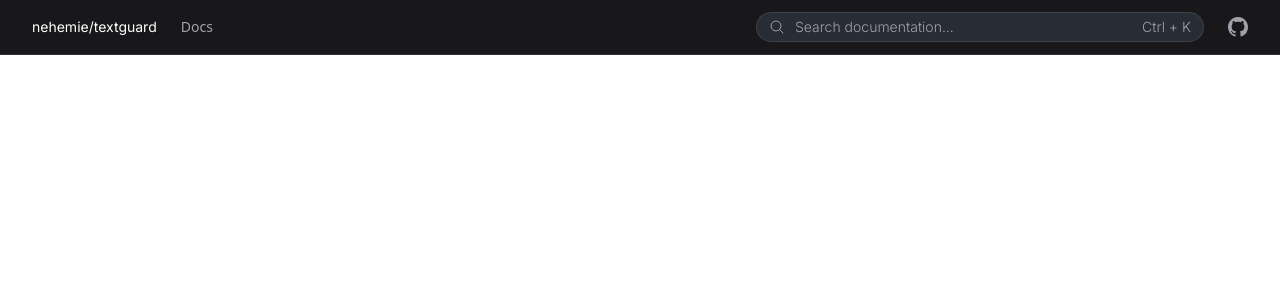
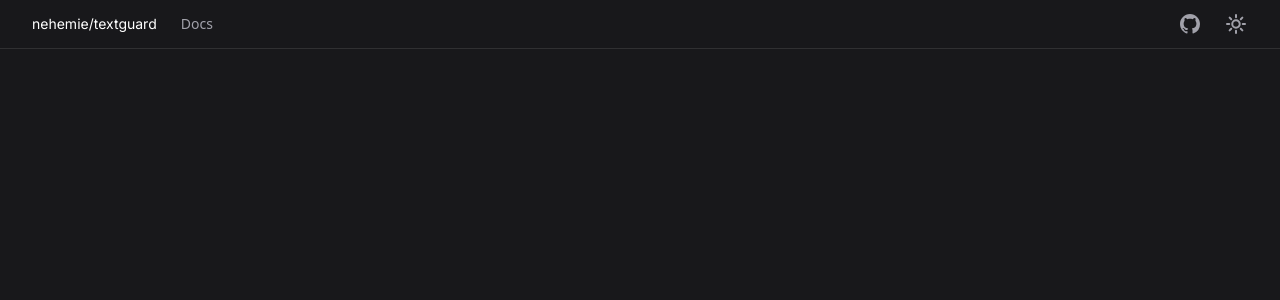
Before and after one commit to NehemieMbg/textguard-web-site, a Next.js app: page / in a window 1280 px wide. Shown: the top 300 px of the page. Built offline with nearby package versions, Linux system fonts and the light colour scheme.

Commit message:
Highlight navigation

```diff
--- a/app/components/Nav/Nav.tsx
+++ b/app/components/Nav/Nav.tsx
@@ -2,6 +2,7 @@
 
 import { navbar } from '@/app/constants';
 import { useRef, useState, useEffect, useContext } from 'react';
+import { usePathname } from 'next/navigation';
 import { Context } from '@/app/context/context';
 import Link from 'next/link';
 import GitHub from '../icons/GitHub';
@@ -11,9 +12,16 @@ import useClickOutside from '@/app/hooks/useClickOutside';
 import Search from '../icons/Search';
 import Hamburger from '../icons/Hamburger';
 import Xmark from '../icons/Xmark';
+import Moon from '../icons/Moon';
 
 const Nav = () => {
-  const { isMenuOpen, setIsMenuOpen } = useContext(Context);
+  const pathname = usePathname();
+  const { isMenuOpen, setIsMenuOpen, themeValue, setThemeValue } =
+    useContext(Context);
+
+  const pathArray = pathname.split('/');
+  const path = pathArray[1];
+  console.log(path);
 
   const [inputOpen, setInputOpen] = useState(false);
   const [isMac, setIsMac] = useState(false);
@@ -64,7 +72,7 @@ const Nav = () => {
           </div>
         )}
 
-        <Link href={'/docs'}>
+        <Link href={'/'}>
           <h1 className="font-md text-sm text-white">{navbar.logo}</h1>
         </Link>
 
@@ -75,14 +83,21 @@ const Nav = () => {
                 key={link.label}
                 className="hover:text-white transition-colors duration-200 font-light"
               >
-                <Link href={link.href}>{link.label}</Link>
+                <Link
+                  href={link.href}
+                  className={`${'/' + path === link.href ? 'text-white' : ''}`}
+                >
+                  {link.label}
+                </Link>
               </li>
             ))}
           </ul>
 
           <div className="flex gap-6 items-center">
             <div
-              className="flex items-center justify-between bg-[#282C34] px-[12px] py-1 lg:w-[448px] rounded-full cursor-pointer border-[0.5px] border-highlight-gray hover:border-action-gray-2 transition duration-200"
+              className={`flex items-center justify-between bg-[#282C34] px-[12px] py-1 lg:w-[448px] rounded-full cursor-pointer border-[0.5px] border-highlight-gray hover:border-action-gray-2 transition duration-200
+              ${pathname === '/' ? 'hidden' : ''}
+              `}
               onClick={() => setInputOpen(true)}
             >
               <div className="flex items-center gap-2.5">
@@ -108,9 +123,21 @@ const Nav = () => {
               <GitHub />
             </a>
 
-            {/* <div className="hover:text-white transition-colors duration-200 cursor-pointer">
-              <Sun />
-            </div> */}
+            {themeValue === 'dark' ? (
+              <div
+                className="hover:text-white transition-colors duration-200 cursor-pointer w-[24px]"
+                onClick={() => setThemeValue('light')}
+              >
+                <Sun />
+              </div>
+            ) : (
+              <div
+                className="hover:text-white transition-colors duration-200 cursor-pointer w-[24px]"
+                onClick={() => setThemeValue('dark')}
+              >
+                <Moon />
+              </div>
+            )}
           </div>
         </div>
       </nav>
--- a/app/components/Navigation/Navigation.tsx
+++ b/app/components/Navigation/Navigation.tsx
@@ -8,6 +8,7 @@ import { Context } from '@/app/context/context';
 import useClickOutside from '@/app/hooks/useClickOutside';
 
 const Navigation = () => {
+  const pathname = usePathname();
   const { isMenuOpen, setIsMenuOpen } = useContext(Context);
   const navigationRef = useRef<HTMLDivElement | null>(null);
 
@@ -16,14 +17,6 @@ const Navigation = () => {
     // ensure access to window.innerWidth if window exists
     typeof window !== 'undefined' ? window.innerWidth : 1024
   );
-
-  console.log('IsMenuOpen: ', isMenuOpen);
-
-  const pathname = usePathname();
-  console.log(pathname);
-  const pathArray = pathname.split('/');
-  const path = `/${pathArray[pathArray.length - 1]}`;
-  console.log(path);
 
   useClickOutside(navigationRef, () => setIsMenuOpen(false));
 
@@ -85,11 +78,15 @@ const Navigation = () => {
 
               <ul className=" border-l-[1px] border-highlight-gray-200 w-full flex flex-col gap-2">
                 {navigator.links.map((link) => (
-                  <li key={link.label} className="w-full">
+                  <li
+                    key={link.label}
+                    className={`w-full
+                  ${pathname === link.href ? 'text-white' : ''}`}
+                  >
                     <Link
                       href={link.href}
                       className={`w-full text-sm font-light pl-9 block hover:text-slate-100 transition duration-250
-					${`/${path}` === link.href ? 'text-white' : ''}
+
 					`}
                       onClick={() => setIsMenuOpen(false)}
                     >
--- a/app/docs/layout.tsx
+++ b/app/docs/layout.tsx
@@ -8,7 +8,7 @@ export default function layout({
   return (
     <section className="h-full flex w-full">
       <Navigation />
-      <div className="p-8 max-md:px-4 pb-8 w-full h-full flex justify-center overflow-y-scroll lg:ml-[320px]">
+      <div className="p-8 max-md:px-4 pb-8 h-full w-full flex justify-center overflow-y-scroll lg:ml-[320px]">
         <div className="max-w-[800px] w-full">{children}</div>
       </div>
     </section>
--- a/app/globals.css
+++ b/app/globals.css
@@ -24,6 +24,10 @@
     color: white;
     font-family: inherit;
   }
+
+  .min-height {
+    min-height: calc(100vh - 55px);
+  }
 }
 
 html {
--- a/app/layout.tsx
+++ b/app/layout.tsx
@@ -20,7 +20,7 @@ export default function RootLayout({
   return (
     <html lang="en">
       <Providers>
-        <body className={`${inter.className}`}>
+        <body className={`${inter.className} min-h-screen bg-dark-gray`}>
           <Nav />
           <main className="flex  bg-dark-gray w-full text-light-gray font-light overflow-y-scroll">
             {children}
```
